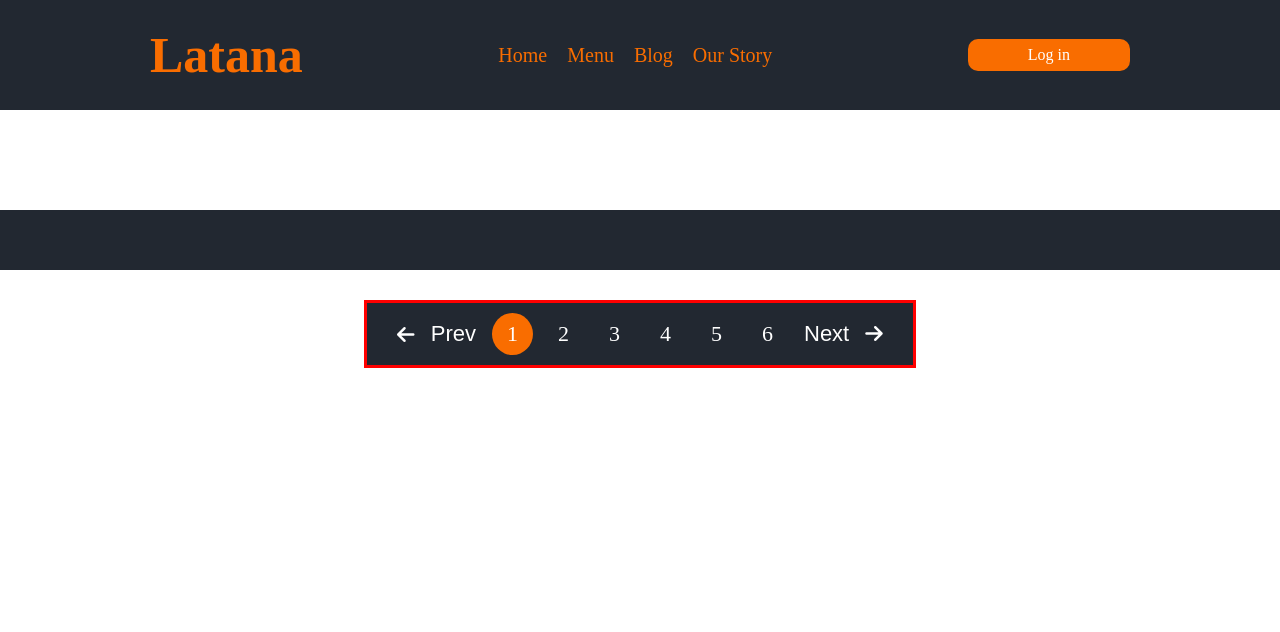
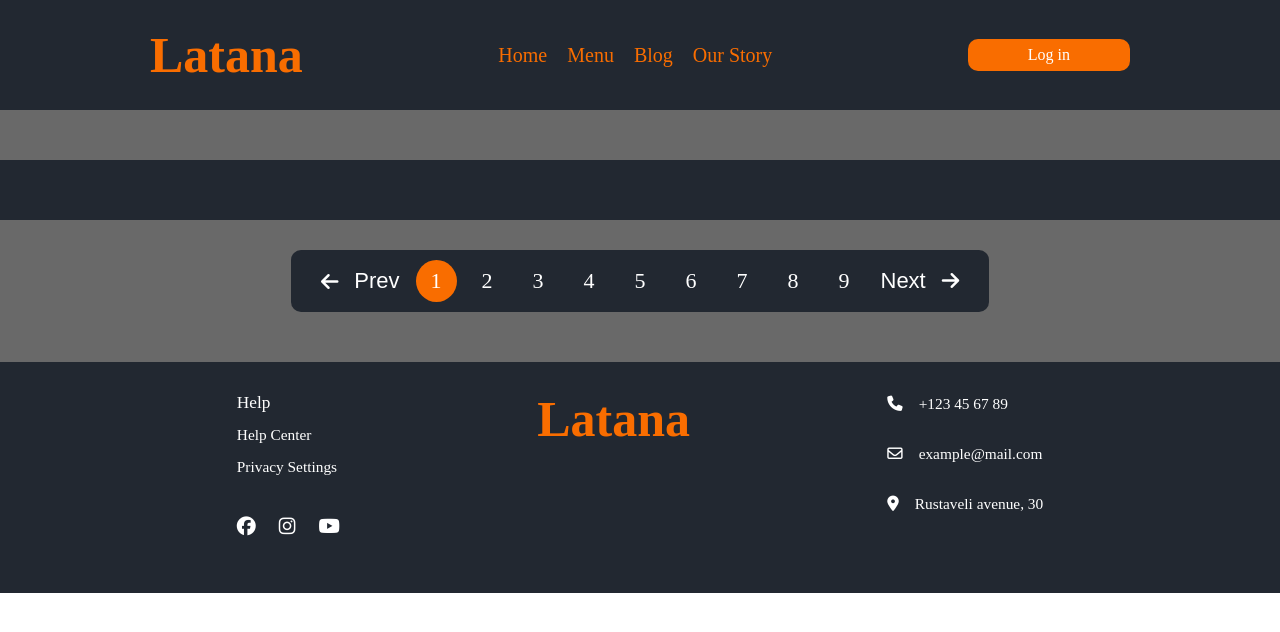
Before and after one commit to SabaMaghradze/Homeworks, a plain HTML site: page Final Project/index.html in a window 1280 px wide. Drawn offline with Linux system fonts and the light colour scheme; no server answers.

Commit message:
nearly done

```diff
--- a/Final Project/index.html
+++ b/Final Project/index.html
@@ -12,7 +12,7 @@
 <body>
     <div class="container">
         <header>
-            <h1 id="logo"><a href="index.html">Latana</a></h1>
+            <h1><a class="logo" href="index.html">Latana</a></h1>
             <nav>
                 <ul class="headerUl">
                     <li><a href="index.html">Home</a></li>
@@ -38,11 +38,46 @@
                     <li class="link" value="4">4</li>
                     <li class="link" value="5">5</li>
                     <li class="link" value="6">6</li>
+                    <li class="link" value="7">7</li>
+                    <li class="link" value="8">8</li>
+                    <li class="link" value="9">9</li>
                 </ul>
                 <button class="theBtn2">Next</button>
                 <i class="fa-solid fa-arrow-right"></i>
             </div>
         </div>
+
+        <footer>
+            <div class="footerContent">
+                <div class="firstColumn">
+                    <h4 class="help">Help</h4>
+                    <h4>Help Center</h4>
+                    <h4>Privacy Settings</h4>
+                    <div class="icons">
+                        <a href="#"><i class="fa-brands fa-facebook"></i></a>
+                        <a href="#"><i class="fa-brands fa-instagram"></i></a>
+                        <a href="#"><i class="fa-brands fa-youtube"></i></a>
+                    </div>
+                </div>
+                <div class="earthlyArtisry" id="earthlyArtisry">
+                    <a class="logo" href="index.html">Latana</a>
+                </div>
+                <div class="secondColumn">
+                    <div>
+                        <p><a href="tel:+123 45 67  89"><i class="fa-solid fa-phone"></i></a>+123 45 67 89</p>
+                    </div>
+                    <div>
+                        <p><a href="mailto:example@mail.com" target="_blank"><i
+                                    class="fa-regular fa-envelope"></i></a>example@mail.com</p>
+                    </div>
+                    <div>
+                        <p><a href="https://www.google.com/maps/place/30+Shota+Rustaveli+Ave,+T'bilisi/data=!4m2!3m1!1s0x40440cdd1af7ece7:0xa0647da208fff81e?sa=X&ved=2ahUKEwjn-6aB6uX-AhVQuqQKHZ-mBQYQ8gF6BAgJEAI"
+                                target="_blank"><i class="fa-sharp fa-solid fa-location-dot"></i></a>
+                            Rustaveli avenue, 30 </p>
+                    </div>
+                </div>
+            </div>
+        </footer>
     </div>
 
 
--- a/Final Project/style.css
+++ b/Final Project/style.css
@@ -142,6 +142,7 @@ a {
     max-width: 1440px;
     width: 100%;
     margin: 0 auto;
+    background-color: #696969;
 }
 
 header {
@@ -153,7 +154,7 @@ header {
     background-color: #222831;
 }
 
-#logo>a {
+.logo {
     font-size: 50px;
     font-weight: bold;
     color: #f96d00;
@@ -183,7 +184,7 @@ header {
 #section1 {
     width: 100%;
     padding: 30px;
-    margin-top: 100px;
+    margin-top: 50px;
     background-color: #222831;
 }
 
@@ -221,15 +222,17 @@ header {
     display: flex;
     justify-content: center;
     margin-top: 30px;
+
+
 }
 
 .pagination {
-    border: 3px solid red;
     display: flex;
     align-items: center;
     gap: 10px;
     padding: 10px 30px;
     background-color: #222831;
+    border-radius: 10px;
 }
 
 .pagination>ul {
@@ -273,3 +276,115 @@ header {
 #firstArrow {
     transform: rotate(180deg);
 }
+
+/* footer */
+
+footer {
+    background-color: #222831;
+    display: flex;
+    justify-content: center;
+    padding: 32px 0 57px 0;
+    margin-top: 50px;
+}
+
+.footerContent {
+    width: 63%;
+    display: flex;
+    justify-content: space-between;
+}
+
+.firstColumn {
+    display: flex;
+    flex-direction: column;
+    gap: 16px;
+}
+
+.help {
+    font-size: 1.08rem;
+    font: bold;
+    color: white;
+}
+
+footer>div>div>h4 {
+    font-weight: 300;
+    font-size: 0.96rem;
+    color: white;
+}
+
+.help:hover {
+    color: #f96d00;
+}
+
+footer>div>div>h4:hover {
+    color: #f96d00;
+}
+
+.icons {
+    display: flex;
+    gap: 23px;
+    margin-top: 27px;
+}
+
+.icons>a>i {
+    color: white;
+    font-size: 19px;
+}
+
+.icons>a>i:hover {
+    animation: forIcons 0.2s linear forwards;
+}
+
+@keyframes forIcons {
+    0% {
+        transform: rotate(0deg) scale(1);
+    }
+
+    100% {
+        transform: rotate(360deg) scale(2);
+    }
+
+}
+
+.secondColumn {
+    display: flex;
+    flex-direction: column;
+    gap: 31px;
+}
+
+.secondColumn>div>p {
+    display: flex;
+    align-items: center;
+    gap: 16px;
+    font-style: normal;
+    font-weight: 300;
+    font-size: 0.96rem;
+    line-height: 19px;
+    color: white;
+}
+
+.secondColumn>div>p:hover {
+    color: #f96d00;
+}
+
+.fa-phone,
+.fa-envelope,
+.fa-location-dot {
+    color: white;
+    transition: all 0.2s linear;
+}
+
+
+.fa-envelope:hover {
+    color: #f96d00;
+    transform: scale(1.5);
+}
+
+.fa-phone:hover {
+    color: #f96d00;
+    transform: scale(1.5);
+}
+
+.fa-location-dot:hover {
+    color: red;
+    transform: scale(1.5);
+}
```
